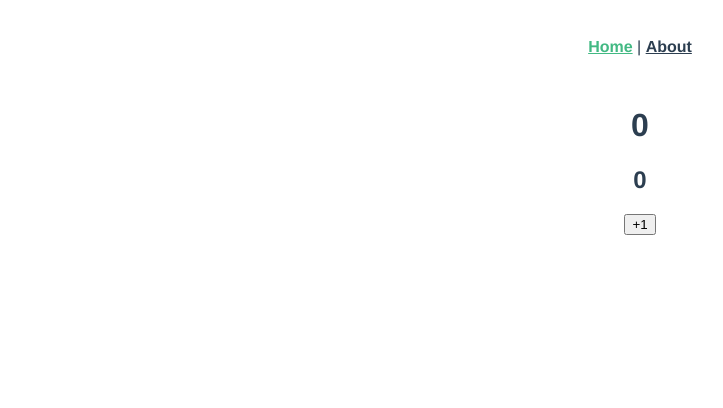
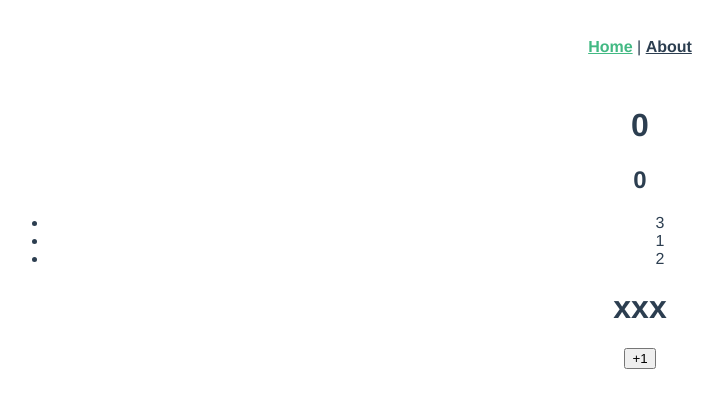
Before and after one commit to Xbetty/vue3-pro, a Vue app: page / in a window 1280 px wide. Shown: the top 408 px of the page, without its empty margins (0-723 px from the left). Built offline with nearby package versions, Linux system fonts and the light colour scheme.

Commit message:
feat: vue3解决vue2的弊端，可更新数组和对象

```diff
--- a/src/views/Home.vue
+++ b/src/views/Home.vue
@@ -3,6 +3,12 @@
     <!-- <HelloWorld msg="Welcome to Your Vue.js + TypeScript App"/> -->
     <h1>{{count}}</h1>
     <h2>{{double}}</h2>
+    <ul>
+      <li v-for="number in numbers" :key="number">
+        {{number}}
+      </li>
+    </ul>
+    <h1>{{person.name}}</h1>
     <button @click="increse">+1</button>
   </div>
 </template>
@@ -15,6 +21,8 @@ interface DataProps {
   count: number;
   double: number;
   increse: ()=> void;
+  numbers: number[];
+  person: { name?: string }
 }
 
 export default defineComponent({
@@ -33,8 +41,13 @@ export default defineComponent({
     const data: DataProps = reactive({
       count: 0,
       double: computed(() => data.count * 2),
-      increse: ()=> data.count++
+      increse: ()=> data.count++,
+      numbers: [0, 1, 2],
+      person: {}
     })
+    // vue3能响应式更改数组和对象，使$set成为过去时
+    data.numbers[0] = 3
+    data.person.name="xxx"
     // toRefs 响应式对象作为参数，返回普通对象，但是这个对象的每一项都变成了ref类型的对象
     const refData = toRefs(data)
     // return {
```
